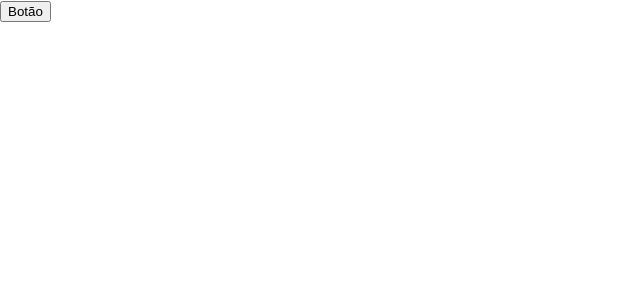
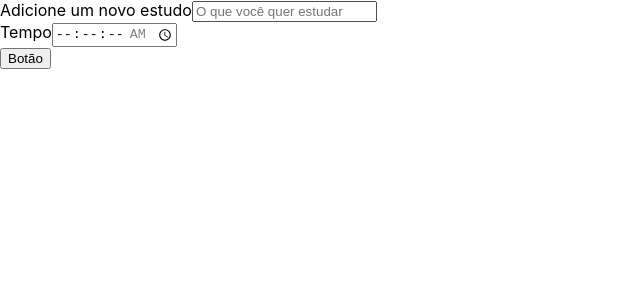
Before and after one commit to FelipeGabrill/Studies-ts-react--, a React (Create React App) app: page / in a window 1280 px wide. Shown: the top 300 px of the page, without its empty margins (0-640 px from the left). Built offline with nearby package versions, Linux system fonts and the light colour scheme.

Commit message:
Criando um formulário

```diff
--- a/src/App.tsx
+++ b/src/App.tsx
@@ -1,10 +1,10 @@
 import React from 'react';
-import Botao from './componets/Botao';
+import Formulario from './componets/Formulario';
 
 function App() {
   return (
     <div className="App">
-      <Botao />
+      <Formulario />
     </div>
   );
 }
--- /dev/null
+++ b/src/componets/Formulario/index.tsx
@@ -0,0 +1,40 @@
+import React from "react";
+import Botao from "../Botao";
+
+class Formulario extends React.Component {
+    render() {
+        return(
+            <form>
+                <div>
+                    <label htmlFor="tarefa">
+                        Adicione um novo estudo
+                    </label>
+                    <input
+                        type="text"
+                        name="tarefa"
+                        id="tarefa"
+                        placeholder="O que você quer estudar"
+                        required
+                    />
+                </div>
+                <div>
+                    <label htmlFor="tempo">
+                        Tempo
+                    </label>
+                    <input
+                        type="time"
+                        step="1"
+                        name="tempo"
+                        id="tempo"
+                        min="00:00:00"
+                        max="01:30:00"
+                        required
+                    />
+                </div>
+                <Botao />
+            </form>
+        )
+    }
+}
+
+export default Formulario;
```
